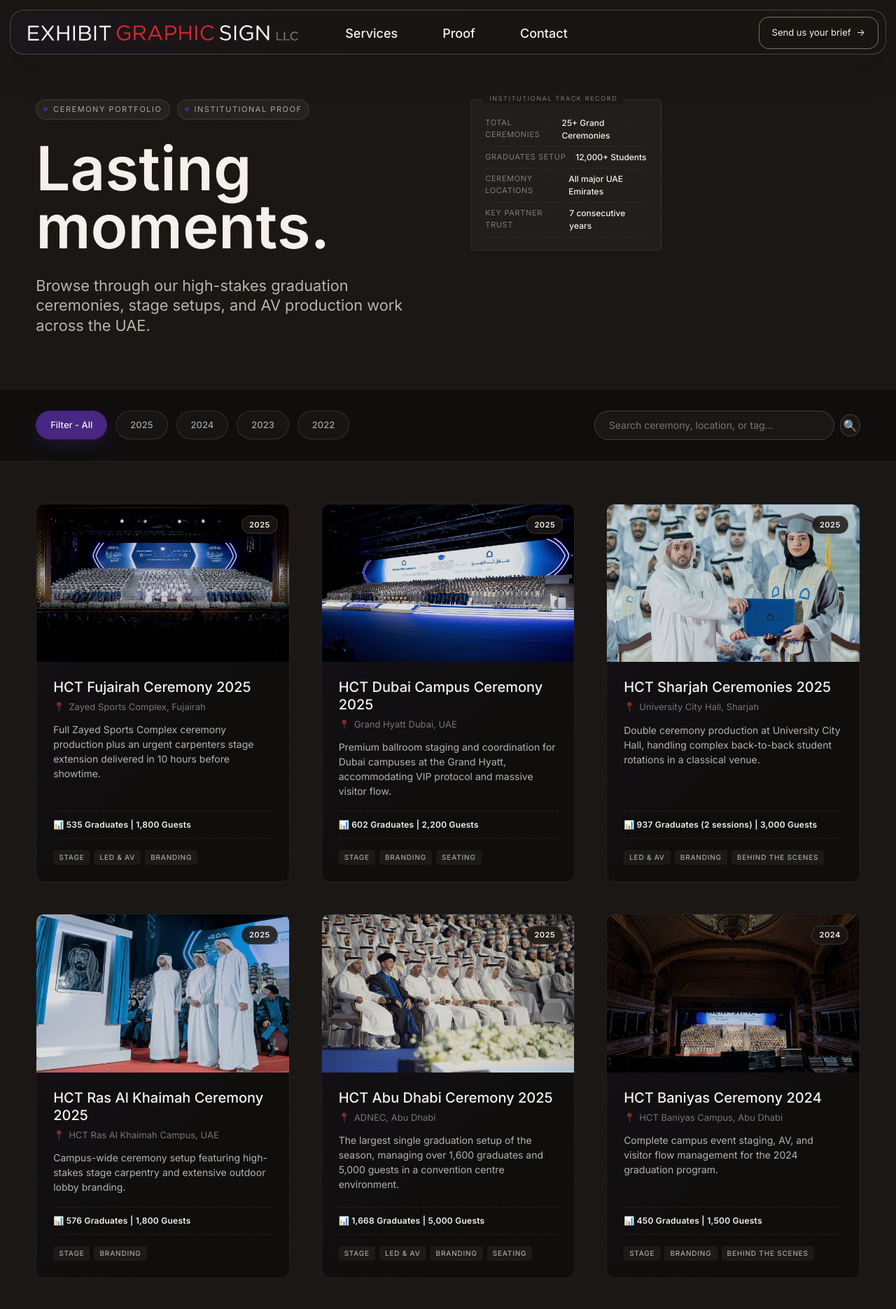
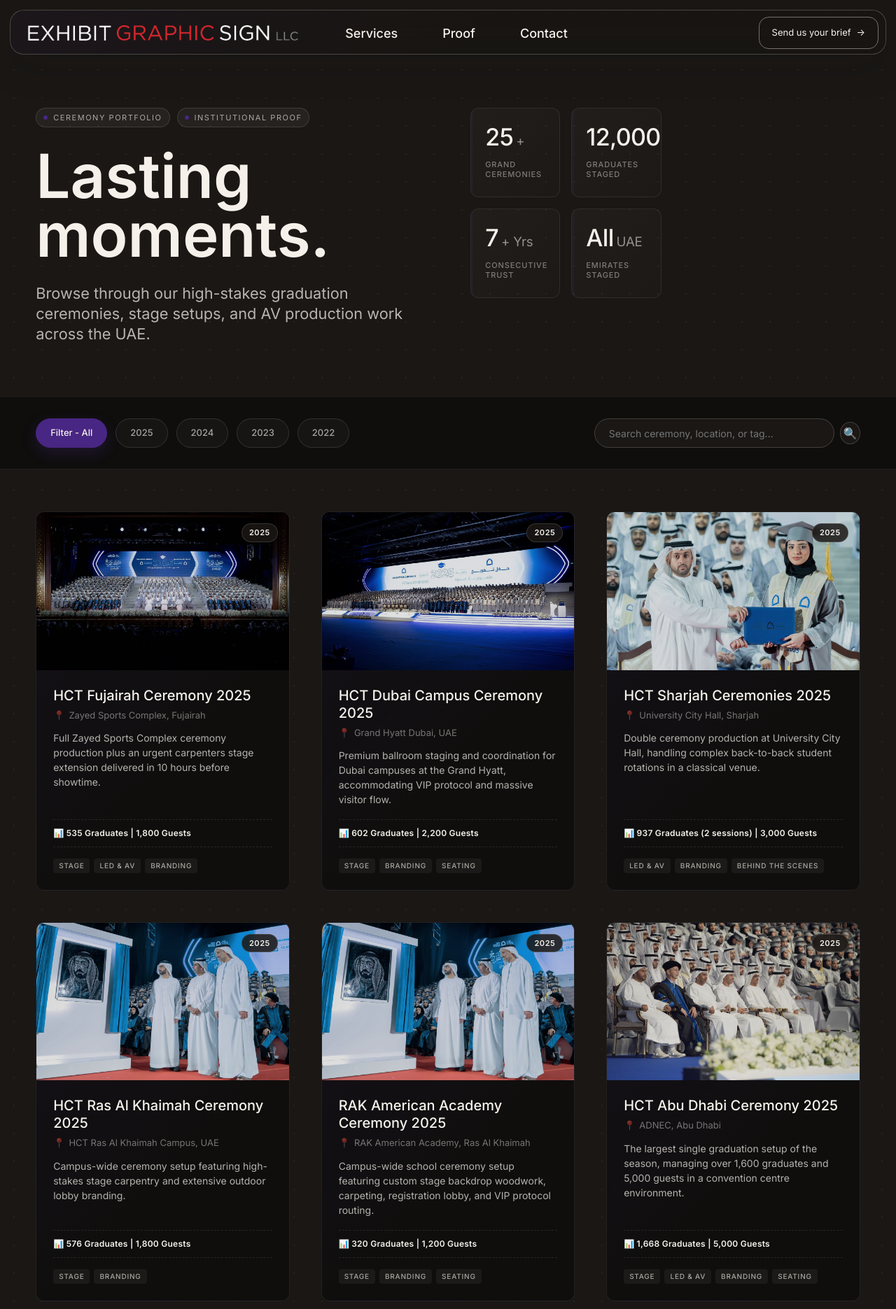
Before and after one commit to Talha-glitched/EGS-digital, a React (Vite) app in the folder client/: page /graduation-portfolio in a window 1280 px wide. Shown: the top 1871 px of the page at 70% size. Built offline with nearby package versions, Linux system fonts and the light colour scheme.

Commit message:
feat: add RAK American Academy 2025 project, update modal persistence logic, and restyle dossier stats grid

```diff
--- a/client/src/pages/EventsPage.jsx
+++ b/client/src/pages/EventsPage.jsx
@@ -1,6 +1,7 @@
 import pageStyles from '../styles/pages/content-first.css?raw';
 import minimalServiceResponsiveStyles from '../styles/pages/minimal-service-responsive.css?raw';
 import stickyShowcaseResponsiveStyles from '../styles/pages/sticky-showcase-responsive.css?raw';
+import portfolioStyles from '../styles/pages/graduation-portfolio.css?raw';
 import StickyProcessShowcase from '../components/StickyProcessShowcase.jsx';
 import { Navbar } from '../components/Navbar.jsx';
 import { useNavigate } from 'react-router-dom';
@@ -153,6 +154,7 @@
       <style>{pageStyles}</style>
       <style>{minimalServiceResponsiveStyles}</style>
       <style>{stickyShowcaseResponsiveStyles}</style>
+      <style>{portfolioStyles}</style>
       <div className="content-page minimal-service-page events-minimal-page" style={{ '--accent': '#482683' }}>
         <Navbar active="events" cta={eventsCta.label} ctaInquiryType={eventsCta.inquiryType} overlay />
         <MinimalServiceHero
@@ -181,7 +183,6 @@
                 <a
                   href="/graduation-portfolio"
                   className="btn btn-primary"
-                  style={{ backgroundColor: 'var(--accent)', borderColor: 'var(--accent)' }}
                   onClick={(e) => {
                     e.preventDefault();
                     navigate('/graduation-portfolio');
--- a/client/src/pages/GraduationPortfolioPage.jsx
+++ b/client/src/pages/GraduationPortfolioPage.jsx
@@ -240,6 +240,63 @@
       'Videos': {
         'title': 'RAK Ceremony Loop',
         'desc': 'Custom campus video highlights and scroll collection cues.',
+        'images': []
+      }
+    }
+  },
+  {
+    id: 'rak-aa-2025',
+    title: 'RAK American Academy Ceremony 2025',
+    year: 2025,
+    shortDesc: 'Campus-wide school ceremony setup featuring custom stage backdrop woodwork, carpeting, registration lobby, and VIP protocol routing.',
+    location: 'RAK American Academy, Ras Al Khaimah',
+    image: shj3,
+    video: hctGraduationVideo,
+    stats: '320 Graduates | 1,200 Guests',
+    tags: ['Stage', 'Branding', 'Seating'],
+    facts: {
+      'Venue': 'RAK American Academy Auditorium',
+      'Graduates': '320 Students',
+      'Guests': '1,200 Audience members',
+      'VIP Attendee': 'Royal Family Representatives',
+      'Production': 'Premium Campus Staging',
+    },
+    scope: [
+      'Custom stage backdrop woodwork & carpentry build',
+      'Lobby registration counters & print signages',
+      'Auditorium sound tuning & visual setup',
+      'VIP protocol seating layout & carpet run',
+      'On-site event operations & cue checks'
+    ],
+    tabsContent: {
+      'Stage': {
+        'title': 'Custom Stage Woodwork',
+        'desc': 'Designed and fabricated a custom wooden backdrop matching the Academy’s branding, complete with integrated spot lighting and royal protocol walkways.',
+        'images': [shj3, adgrad1]
+      },
+      'LED & AV': {
+        'title': 'Auditorium AV & Lighting',
+        'desc': 'Configured and tuned the localized audio speaker setups to fit hall acoustics, delivering crystal-clear announcer names and music playback.',
+        'images': [adgrad2, shj2]
+      },
+      'Branding': {
+        'title': 'Lobby & Facade Prints',
+        'desc': 'Installed exterior facade arches, lobby welcome banner backdrops, and media zones for students and parents photo ops.',
+        'images': [shj3, operation]
+      },
+      'Seating': {
+        'title': 'VIP Protocol Seating',
+        'desc': 'Structured the auditorium layout dividing student classes and family guests, maintaining safety and protocol compliance.',
+        'images': [operation, shj1]
+      },
+      'Behind the Scenes': {
+        'title': 'Technical Call & QC',
+        'desc': 'Riggers and carpenters completing woodwork installations and checking cue sheets 18 hours before show start.',
+        'images': [operation, adgrad2]
+      },
+      'Videos': {
+        'title': 'RAK AA Ceremony Reel',
+        'desc': 'Announcer queue sheets, motion graphics background templates, and transition media loops.',
         'images': []
       }
     }
@@ -775,6 +832,20 @@
     };
   }, [selectedProject]);
 
+  // Track the last active project to support fluid close animations without React null-errors
+  const lastProjectRef = useRef(null);
+  if (selectedProject) {
+    lastProjectRef.current = selectedProject;
+  }
+  const modalProject = selectedProject || lastProjectRef.current || GRADUATION_PROJECTS[0];
+
+  // Pause video immediately when modal starts to close
+  useEffect(() => {
+    if (!selectedProject && videoRef.current) {
+      videoRef.current.pause();
+    }
+  }, [selectedProject]);
+
   // Auto-update active gallery image when modal tab changes
   useEffect(() => {
     if (selectedProject && activeModalTab !== 'Videos') {
@@ -811,22 +882,30 @@
               </div>
 
               <div className="archive-board reveal">
-                <div className="dossier" data-label="Institutional Track Record">
-                  <div className="dossier-row">
-                    <span className="k">Total Ceremonies</span>
-                    <span className="v">25+ Grand Ceremonies</span>
+                <div className="hero-stats-grid">
+                  <div className="stat-card">
+                    <div className="stat-num">
+                      25<span className="stat-unit">+</span>
+                    </div>
+                    <span className="stat-label">Grand Ceremonies</span>
                   </div>
-                  <div className="dossier-row">
-                    <span className="k">Graduates Setup</span>
-                    <span className="v">12,000+ Students</span>
+                  <div className="stat-card">
+                    <div className="stat-num">
+                      12,000<span className="stat-unit">+</span>
+                    </div>
+                    <span className="stat-label">Graduates Staged</span>
                   </div>
-                  <div className="dossier-row">
-                    <span className="k">Ceremony Locations</span>
-                    <span className="v">All major UAE Emirates</span>
+                  <div className="stat-card">
+                    <div className="stat-num">
+                      7<span className="stat-unit">+ Yrs</span>
+                    </div>
+                    <span className="stat-label">Consecutive Trust</span>
                   </div>
-                  <div className="dossier-row">
-                    <span className="k">Key Partner Trust</span>
-                    <span className="v">7 consecutive years</span>
+                  <div className="stat-card">
+                    <div className="stat-num">
+                      All <span className="stat-unit">UAE</span>
+                    </div>
+                    <span className="stat-label">Emirates Staged</span>
                   </div>
                 </div>
               </div>
@@ -938,7 +1017,7 @@
         <Footer />
 
         {/* Dynamic Detail Modal */}
-        {selectedProject && (
+        {(selectedProject || lastProjectRef.current) && (
           <div
             className={`portfolio-modal-overlay ${selectedProject ? 'is-open' : ''}`}
             onClick={(e) => {
@@ -952,10 +1031,10 @@
               {/* Modal Header */}
               <div className="portfolio-modal-header">
                 <div className="modal-header-left">
-                  <h2>{selectedProject.title}</h2>
+                  <h2>{modalProject.title}</h2>
                   <div className="modal-header-meta">
-                    <span className="modal-location-badge">📍 {selectedProject.location}</span>
-                    <span className="modal-year-badge">{selectedProject.year}</span>
+                    <span className="modal-location-badge">📍 {modalProject.location}</span>
+                    <span className="modal-year-badge">{modalProject.year}</span>
                   </div>
                 </div>
                 <button
@@ -977,7 +1056,7 @@
                     {activeModalTab === 'Videos' ? (
                       <video
                         ref={videoRef}
-                        src={selectedProject.video}
+                        src={modalProject.video}
                         controls
                         autoPlay
                         muted
@@ -985,8 +1064,8 @@
                       />
                     ) : (
                       <img
-                        src={activeGalleryImage || selectedProject.image}
-                        alt={`${selectedProject.title} category visual`}
+                        src={activeGalleryImage || modalProject.image}
+                        alt={`${modalProject.title} category visual`}
                       />
                     )}
                   </div>
@@ -1013,16 +1092,16 @@
                         <p>Watch EGS's official ceremony video highlights showcasing stage execution, crowd dynamics, VIP seating, and live LED media backdrop transitions in real-time.</p>
                       </div>
                     ) : (
-                      selectedProject.tabsContent[activeModalTab] && (
+                      modalProject.tabsContent[activeModalTab] && (
                         <div>
-                          <h4>{selectedProject.tabsContent[activeModalTab].title}</h4>
-                          <p>{selectedProject.tabsContent[activeModalTab].desc}</p>
+                          <h4>{modalProject.tabsContent[activeModalTab].title}</h4>
+                          <p>{modalProject.tabsContent[activeModalTab].desc}</p>
 
                           {/* Mini Gallery Grid */}
-                          {selectedProject.tabsContent[activeModalTab].images &&
-                           selectedProject.tabsContent[activeModalTab].images.length > 0 && (
+                          {modalProject.tabsContent[activeModalTab].images &&
+                           modalProject.tabsContent[activeModalTab].images.length > 0 && (
                             <div className="modal-tab-gallery-grid">
-                              {selectedProject.tabsContent[activeModalTab].images.map((img, index) => (
+                              {modalProject.tabsContent[activeModalTab].images.map((img, index) => (
                                 <div
                                   key={index}
                                   className={`modal-tab-gallery-item ${activeGalleryImage === img ? 'active' : ''}`}
@@ -1046,7 +1125,7 @@
                   <div>
                     <span className="facts-section-title">Quick Facts</span>
                     <div className="dossier" data-label="Ceremony Profile">
-                      {Object.entries(selectedProject.facts).map(([key, val]) => (
+                      {Object.entries(modalProject.facts).map(([key, val]) => (
                         <div className="dossier-row" key={key}>
                           <span className="k">{key}</span>
                           <span className="v">{val}</span>
@@ -1059,7 +1138,7 @@
                   <div>
                     <span className="facts-section-title">Scope of Work</span>
                     <div className="modal-scope-list">
-                      {selectedProject.scope.map((item, index) => (
+                      {modalProject.scope.map((item, index) => (
                         <div key={index} className="modal-scope-item">
                           <span>{item}</span>
                         </div>
--- a/client/src/styles/pages/graduation-portfolio.css
+++ b/client/src/styles/pages/graduation-portfolio.css
@@ -21,8 +21,11 @@
   z-index: 0;
 }
 
-/* Ensure child elements sit above background */
-.graduation-portfolio-page > * {
+/* Ensure content sections sit above background overlay */
+.graduation-portfolio-page .content-hero,
+.graduation-portfolio-page .filter-search-container,
+.graduation-portfolio-page .portfolio-gallery-section,
+.graduation-portfolio-page .footer {
   position: relative;
   z-index: 1;
 }
@@ -54,7 +57,23 @@
   color: rgba(245, 241, 234, 0.5);
 }
 
+.graduation-portfolio-redirect .btn-primary {
+  background: var(--accent);
+  border-color: var(--accent);
+  color: var(--paper);
+}
+
+.graduation-portfolio-redirect .btn-primary:hover {
+  background: var(--paper);
+  border-color: var(--paper);
+  color: var(--ink);
+}
+
+
 /* Hero elements in Dark Theme */
+.graduation-portfolio-page .content-hero {
+  padding-top: clamp(120px, 12vw, 160px);
+}
 .graduation-portfolio-page .content-hero h1 {
   color: var(--paper);
 }
@@ -95,8 +114,7 @@
   padding: 30px 0;
   background: #0f0e0d;
   border-bottom: 1px solid rgba(245, 241, 234, 0.08);
-  position: sticky;
-  top: 64px;
+  position: relative;
   z-index: 30;
 }
 
@@ -373,8 +391,8 @@
   position: fixed;
   inset: 0;
   background: rgba(18, 17, 16, 0.75);
-  backdrop-filter: blur(12px);
-  -webkit-backdrop-filter: blur(12px);
+  backdrop-filter: blur(0px);
+  -webkit-backdrop-filter: blur(0px);
   z-index: 100;
   display: flex;
   align-items: center;
@@ -382,12 +400,16 @@
   padding: clamp(16px, 4vw, 40px);
   opacity: 0;
   pointer-events: none;
-  transition: opacity 0.4s cubic-bezier(0.16, 1, 0.3, 1);
+  transition: opacity 0.5s cubic-bezier(0.16, 1, 0.3, 1),
+              backdrop-filter 0.5s cubic-bezier(0.16, 1, 0.3, 1),
+              -webkit-backdrop-filter 0.5s cubic-bezier(0.16, 1, 0.3, 1);
 }
 
 .portfolio-modal-overlay.is-open {
   opacity: 1;
   pointer-events: auto;
+  backdrop-filter: blur(12px);
+  -webkit-backdrop-filter: blur(12px);
 }
 
 .portfolio-modal-container {
@@ -400,14 +422,17 @@
   border: 1px solid rgba(245, 241, 234, 0.1);
   overflow-y: auto;
   box-shadow: 0 30px 70px rgba(0, 0, 0, 0.55);
-  transform: scale3d(0.96, 0.96, 1);
-  transition: transform 0.4s cubic-bezier(0.16, 1, 0.3, 1);
+  opacity: 0;
+  transform: translate3d(0, 24px, 0) scale3d(0.97, 0.97, 1);
+  transition: transform 0.55s cubic-bezier(0.16, 1, 0.3, 1),
+              opacity 0.55s cubic-bezier(0.16, 1, 0.3, 1);
   display: flex;
   flex-direction: column;
 }
 
 .portfolio-modal-overlay.is-open .portfolio-modal-container {
-  transform: scale3d(1, 1, 1);
+  opacity: 1;
+  transform: translate3d(0, 0, 0) scale3d(1, 1, 1);
 }
 
 /* Modal Header in Dark Theme */
@@ -669,7 +694,6 @@
 
 @media (max-width: 768px) {
   .filter-search-container {
-    top: 56px;
     padding: 16px 0;
   }
 
@@ -710,3 +734,147 @@
     grid-template-columns: 1fr;
   }
 }
+
+/* Dashboard stats grid and featured ceremony banner inside Hero section */
+.hero-stats-grid {
+  display: grid;
+  grid-template-columns: repeat(2, 1fr);
+  gap: 16px;
+  margin-bottom: 20px;
+}
+
+.stat-card {
+  background: linear-gradient(135deg, rgba(245, 241, 234, 0.03) 0%, rgba(245, 241, 234, 0.01) 100%);
+  border: 1px solid rgba(245, 241, 234, 0.08);
+  border-radius: 12px;
+  padding: 24px 20px;
+  display: flex;
+  flex-direction: column;
+  justify-content: space-between;
+  min-height: 128px;
+  position: relative;
+  overflow: hidden;
+  transition: transform 0.35s cubic-bezier(0.16, 1, 0.3, 1), border-color 0.35s ease, background 0.35s ease, box-shadow 0.35s ease;
+}
+
+.stat-card::before {
+  content: '';
+  position: absolute;
+  left: 0;
+  top: 0;
+  bottom: 0;
+  width: 3px;
+  background: var(--page-accent, #482683);
+  opacity: 0.15;
+  transition: opacity 0.35s ease;
+}
+
+.stat-card:hover {
+  transform: translateY(-4px);
+  border-color: rgba(245, 241, 234, 0.18);
+  background: linear-gradient(135deg, rgba(245, 241, 234, 0.05) 0%, rgba(245, 241, 234, 0.02) 100%);
+  box-shadow: 0 12px 30px rgba(0, 0, 0, 0.25);
+}
+
+.stat-card:hover::before {
+  opacity: 1;
+}
+
+.stat-num {
+  font-family: var(--serif);
+  font-size: clamp(26px, 2.8vw, 34px);
+  font-weight: 500;
+  line-height: 1;
+  color: var(--paper);
+  letter-spacing: -0.02em;
+  white-space: nowrap;
+  display: flex;
+  align-items: baseline;
+}
+
+.stat-unit {
+  font-size: 0.55em;
+  font-weight: 400;
+  color: rgba(245, 241, 234, 0.55);
+  margin-left: 4px;
+  letter-spacing: -0.01em;
+}
+
+.stat-label {
+  font-size: 11px;
+  letter-spacing: 0.08em;
+  text-transform: uppercase;
+  color: rgba(245, 241, 234, 0.45);
+  font-weight: 500;
+  line-height: 1.3;
+  margin-top: 12px;
+}
+
+.featured-ceremony-banner {
+  position: relative;
+  background: linear-gradient(135deg, rgba(72, 38, 131, 0.15) 0%, rgba(72, 38, 131, 0.04) 100%);
+  border: 1px solid rgba(72, 38, 131, 0.28);
+  border-radius: 12px;
+  padding: 24px;
+  overflow: hidden;
+  transition: transform 0.35s cubic-bezier(0.16, 1, 0.3, 1), border-color 0.35s ease;
+  text-align: left;
+}
+
+.featured-ceremony-banner::before {
+  content: '';
+  position: absolute;
+  top: 0;
+  left: 0;
+  width: 4px;
+  height: 100%;
+  background: var(--page-accent, #482683);
+}
+
+.featured-ceremony-banner:hover {
+  transform: translateY(-4px);
+  border-color: rgba(72, 38, 131, 0.45);
+  box-shadow: 0 12px 30px rgba(72, 38, 131, 0.12);
+}
+
+.banner-badge {
+  display: inline-block;
+  font-size: 9px;
+  font-weight: 600;
+  letter-spacing: 0.12em;
+  text-transform: uppercase;
+  color: var(--paper);
+  background: rgba(72, 38, 131, 0.45);
+  padding: 4px 10px;
+  border-radius: 99px;
+  margin-bottom: 12px;
+  border: 1px solid rgba(245, 241, 234, 0.1);
+}
+
+.featured-ceremony-banner h3 {
+  font-family: var(--serif);
+  font-size: 22px;
+  font-weight: 500;
+  line-height: 1.2;
+  color: var(--paper);
+  margin-bottom: 8px;
+  letter-spacing: -0.01em;
+}
+
+.featured-ceremony-banner p {
+  font-size: 13px;
+  line-height: 1.5;
+  color: rgba(245, 241, 234, 0.72);
+}
+
+@media (max-width: 900px) {
+  .hero-stats-grid {
+    grid-template-columns: repeat(2, 1fr);
+  }
+}
+
+@media (max-width: 480px) {
+  .hero-stats-grid {
+    grid-template-columns: 1fr;
+  }
+}
--- a/client/src/styles/shared.css
+++ b/client/src/styles/shared.css
@@ -301,10 +301,30 @@
   text-transform: uppercase;
   color: var(--ink-faint);
 }
-.dossier-row { display: flex; justify-content: space-between; padding: 6px 0; border-bottom: 1px dashed var(--rule); }
+.dossier-row {
+  display: flex;
+  justify-content: space-between;
+  align-items: flex-start;
+  gap: 16px;
+  padding: 8px 0;
+  border-bottom: 1px dashed var(--rule);
+}
 .dossier-row:last-child { border-bottom: none; }
-.dossier-row .k { color: var(--ink-faint); font-size: 11px; letter-spacing: .06em; text-transform: uppercase; }
-.dossier-row .v { color: var(--ink); font-weight: 500; }
+.dossier-row .k {
+  color: var(--ink-faint);
+  font-size: 11px;
+  letter-spacing: .06em;
+  text-transform: uppercase;
+  flex: 0 0 140px;
+  flex-shrink: 0;
+}
+.dossier-row .v {
+  color: var(--ink);
+  font-weight: 500;
+  flex: 1;
+  text-align: right;
+  line-height: 1.4;
+}
 
 /* footer */
 .footer {
```
